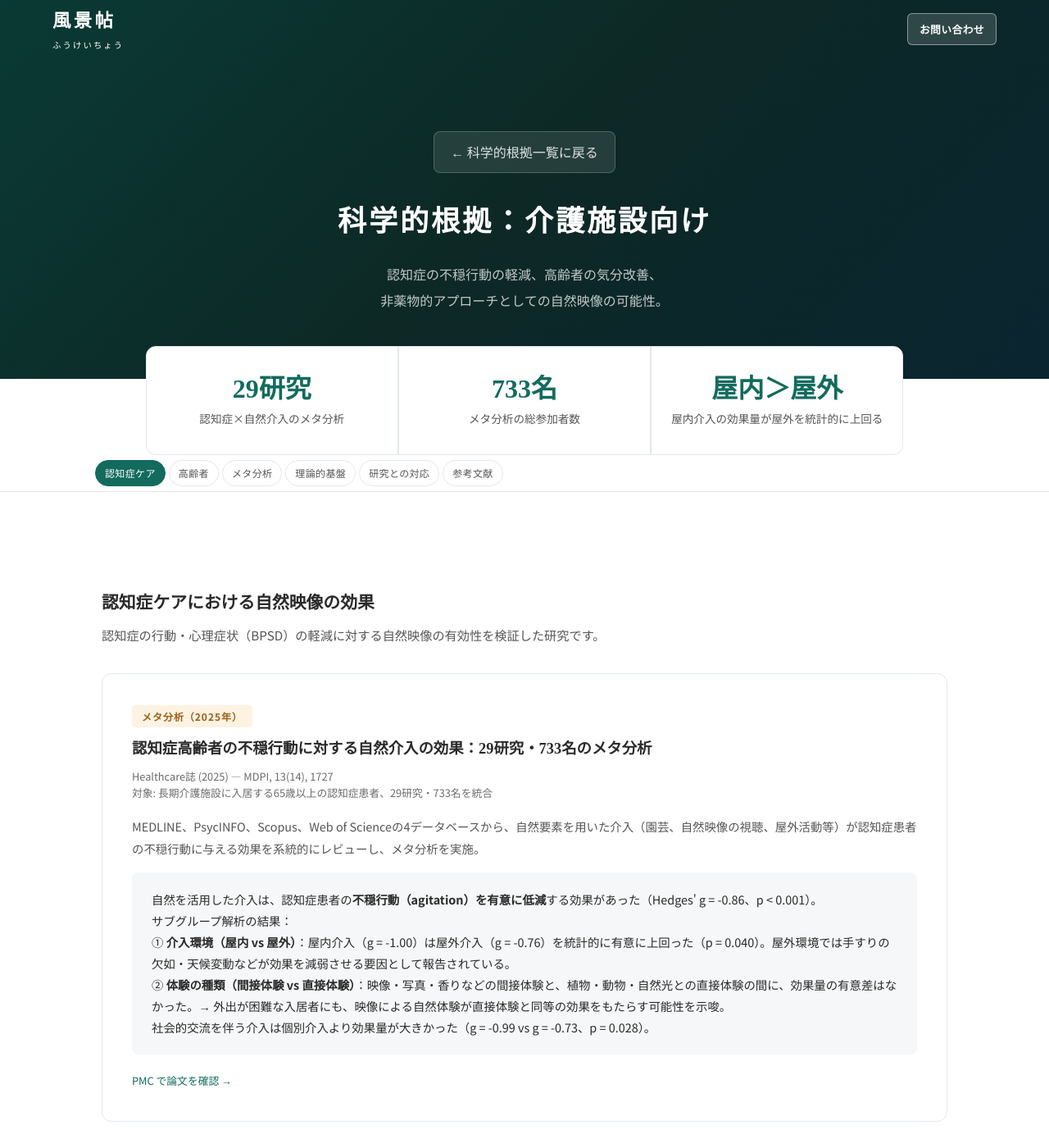
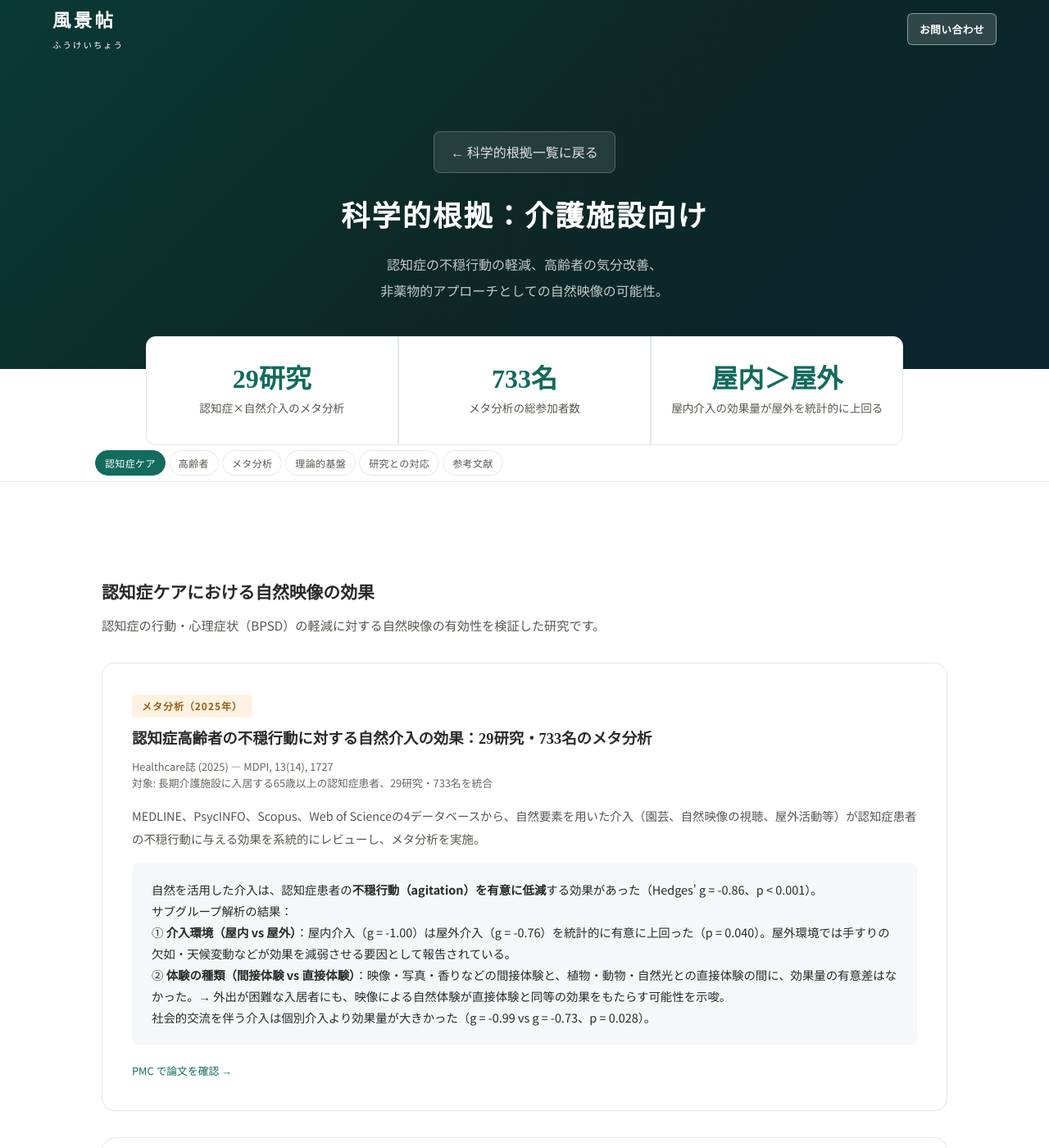
Before and after one commit to dr836gnypeq-ctrl/fukeichou-site, a Jekyll site: the page built from evidence/care.html, in a window 1280 px wide and 1400 px high. Shown: the whole window at 82% size. Built offline with Jekyll 4.4.1, drawn with Linux system fonts in a browser that asks for light colours; nearby versions of some CDN libraries.

Commit message:
Apply design-v3 to production: warm ink colors, 16px radius, moss shadows, iPad table fix
CSS v=20260405a. Changes:
- ink-light/ink-faint → warm undertone (#5a5650, #6b6560)
- Card border-radius 12→16px with subtle 2-layer shadow
- Button border-radius 6→8px
- Header: saturate(120%) blur(14px) glass effect
- Feature-card hover: 2-layer moss-tinted shadow
- Pricing-card: brand-colored shadow
- Pricing-discount: card-badge style matching pricing-zero
- Section-heading: letter-spacing .06em, line-height 1.45
- btn-primary hover: 2-layer shadow
- Comparison table: width:100%+min-width:560px for iPad, mask ≤600px only

```diff
--- a/_layouts/default.html
+++ b/_layouts/default.html
@@ -59,7 +59,7 @@
 <link rel="prefetch" href="{{ '/' | relative_url }}">
 <link rel="prefetch" href="{{ '/evidence/' | relative_url }}">
 {% endif %}
-<link rel="stylesheet" href="{{ '/assets/css/style.css' | relative_url }}?v=20260329a">
+<link rel="stylesheet" href="{{ '/assets/css/style.css' | relative_url }}?v=20260405a">
 <script src="https://cdn.jsdelivr.net/npm/lucide@0.383.0/dist/umd/lucide.min.js" defer></script>
 </head>
 <body>
--- a/assets/css/style.css
+++ b/assets/css/style.css
@@ -1,6 +1,6 @@
 *,*::before,*::after{margin:0;padding:0;box-sizing:border-box}
 :root{
---ink:#2a2a2a;--ink-light:#555555;--ink-faint:#6b6b6b;
+--ink:#2a2a2a;--ink-light:#5a5650;--ink-faint:#6b6560;
 --paper:#ffffff;--paper-warm:#f5f7f8;
 --moss:#136b5e;--moss-light:#15795a;
 --gold:#9a5e15;--gold-light:#b06e20;
@@ -17,7 +17,7 @@ a:hover{color:var(--gold)}
 .container{max-width:var(--max-w);margin:0 auto;padding:0 24px}
 .section{padding:100px 0}
 .section:nth-child(even){background:var(--paper-warm)}
-.section-heading{font-family:var(--serif);font-size:2rem;font-weight:600;text-align:center;margin-bottom:20px;letter-spacing:.08em}
+.section-heading{font-family:var(--serif);font-size:2rem;font-weight:600;text-align:center;margin-bottom:20px;letter-spacing:.06em;line-height:1.45}
 .section-lead{text-align:center;color:var(--ink-light);font-size:1rem;line-height:2;margin-bottom:48px;max-width:480px;margin-left:auto;margin-right:auto}
 .section-tagline{text-align:center;font-family:var(--serif);font-size:1.15rem;font-weight:500;letter-spacing:.06em;color:var(--ink);margin-bottom:16px}
 .change-preview{color:#1a6fd4;font-size:.92em;margin-top:4px;margin-bottom:4px;padding:3px 8px;border-left:3px solid #1a6fd4;display:block}
@@ -41,7 +41,7 @@ a:hover{color:var(--gold)}
 /* at-top: CTA白透過 */
 .site-header.at-top .header-cta-btn{background:rgba(255,255,255,.15);border:1px solid rgba(255,255,255,.45);color:#fff!important}
 .site-header.at-top .header-cta-btn:hover{background:rgba(255,255,255,.28)}
-.site-header.scrolled{background:rgba(250,248,245,.95);backdrop-filter:blur(12px);border-bottom-color:var(--border)}
+.site-header.scrolled{background:rgba(250,248,245,.92);backdrop-filter:saturate(120%) blur(14px);border-bottom-color:var(--border)}
 .site-header.scrolled .logo-text{color:var(--ink)}
 
 /* Hero video */
@@ -61,9 +61,9 @@ a:hover{color:var(--gold)}
 .hero-title{font-family:var(--serif);font-size:3rem;font-weight:700;color:var(--white);letter-spacing:.12em;line-height:1.6;margin-bottom:24px}
 .hero-subtitle{font-size:1.05rem;font-weight:300;color:rgba(255,255,255,.88);line-height:2;margin-bottom:40px}
 .hero-actions{display:flex;gap:16px;justify-content:center;flex-wrap:wrap}
-.btn{display:inline-block;padding:14px 32px;font-family:var(--sans);font-size:.95rem;font-weight:500;border-radius:6px;border:none;cursor:pointer;transition:all .3s var(--ease);text-align:center;text-decoration:none}
+.btn{display:inline-block;padding:14px 32px;font-family:var(--sans);font-size:.95rem;font-weight:500;border-radius:8px;border:none;cursor:pointer;transition:all .3s var(--ease);text-align:center;text-decoration:none}
 .btn-primary{background:var(--moss);color:var(--white)}
-.btn-primary:hover{background:var(--moss-light);color:var(--white);transform:translateY(-1px);box-shadow:0 4px 20px rgba(19,107,94,.3)}
+.btn-primary:hover{background:var(--moss-light);color:var(--white);transform:translateY(-2px);box-shadow:0 6px 20px rgba(19,107,94,0.25),0 3px 8px rgba(0,0,0,0.06)}
 .btn-hero-cta{background:#fff;color:#136b5e;padding:13px 36px;border-radius:100px;font-size:1rem;font-weight:500;letter-spacing:.03em;border:none;transition:all .3s var(--ease)}
 .btn-hero-cta:hover{background:rgba(255,255,255,.88);transform:translateY(-1px)}
 .btn-ghost{background:transparent;color:var(--white);border:1px solid rgba(255,255,255,.5)}
@@ -81,21 +81,21 @@ a:hover{color:var(--gold)}
 
 /* Pain */
 .pain-grid{display:grid;grid-template-columns:repeat(auto-fill,minmax(280px,1fr));gap:32px}
-.pain-card{text-align:center;padding:40px 24px;background:var(--white);border-radius:12px;border:1px solid var(--border)}
+.pain-card{text-align:center;padding:40px 24px;background:var(--white);border-radius:16px;border:1px solid var(--border);box-shadow:0 1px 4px rgba(0,0,0,0.02),0 4px 12px rgba(0,0,0,0.02)}
 .pain-icon{font-size:2.4rem;margin-bottom:16px;color:#136b5e}.pain-icon svg{width:40px;height:40px;stroke:#136b5e}
 .pain-card h3{font-family:var(--serif);font-size:1.05rem;margin-bottom:12px;line-height:1.6}
 .pain-card p{font-size:.9rem;color:var(--ink-light);line-height:1.8}
 
 /* Features */
 .feature-grid{display:grid;grid-template-columns:repeat(2,1fr);gap:32px;margin-bottom:48px}
-.feature-card{padding:36px;background:var(--white);border-radius:12px;border:1px solid var(--border);transition:box-shadow .3s}
-.feature-card:hover{box-shadow:0 8px 30px rgba(0,0,0,.06)}
+.feature-card{padding:36px;background:var(--white);border-radius:16px;border:1px solid var(--border);transition:box-shadow .3s,transform .3s;box-shadow:0 1px 4px rgba(0,0,0,0.02),0 4px 12px rgba(0,0,0,0.02)}
+.feature-card:hover{box-shadow:0 8px 24px rgba(19,107,94,0.08),0 4px 12px rgba(0,0,0,0.04);transform:translateY(-1px)}
 .feature-q{font-family:var(--serif);font-size:1.05rem;font-weight:600;margin-bottom:12px;color:var(--ink);line-height:1.7}
 .feature-a{font-size:.9rem;color:var(--ink-light);line-height:1.9}
 
 /* Evidence */
 .evidence-grid{display:grid;grid-template-columns:repeat(auto-fill,minmax(260px,1fr));gap:32px;margin-bottom:32px}
-.evidence-card{text-align:center;padding:40px 24px;background:var(--white);border-radius:12px;border:1px solid var(--border)}
+.evidence-card{text-align:center;padding:40px 24px;background:var(--white);border-radius:16px;border:1px solid var(--border);box-shadow:0 1px 4px rgba(0,0,0,0.02),0 4px 12px rgba(0,0,0,0.02)}
 .evidence-stat{font-family:var(--serif);font-size:1.6rem;font-weight:700;color:var(--moss);margin-bottom:16px}
 .evidence-card h3{font-family:var(--serif);font-size:1rem;margin-bottom:12px}
 .evidence-card p{font-size:.85rem;color:var(--ink-light);line-height:1.8}
@@ -148,7 +148,7 @@ a:hover{color:var(--gold)}
 .flow-note{text-align:center;padding:20px;background:var(--moss);color:var(--white);border-radius:8px;font-size:1.1rem}
 
 /* Pricing */
-.pricing-card{max-width:520px;margin:0 auto;background:var(--white);border-radius:16px;border:1px solid var(--border);overflow:hidden;text-align:center}
+.pricing-card{max-width:520px;margin:0 auto;background:var(--white);border-radius:16px;border:1px solid var(--border);overflow:hidden;text-align:center;box-shadow:0 8px 30px rgba(19,107,94,0.08),0 4px 14px rgba(0,0,0,0.04)}
 .pricing-header{padding:40px 32px 32px;background:linear-gradient(135deg,#136b5e 0%,#15795a 100%);color:var(--white)}
 .pricing-badge{display:inline-block;padding:4px 16px;background:var(--gold);color:var(--white);font-size:.8rem;font-weight:700;border-radius:20px;margin-bottom:16px;letter-spacing:.1em}
 .pricing-amount{display:flex;align-items:baseline;justify-content:center;gap:4px}
@@ -161,9 +161,9 @@ a:hover{color:var(--gold)}
 .pricing-includes ul{list-style:none}
 .pricing-includes li{padding:8px 0;font-size:.9rem;border-bottom:1px solid var(--border)}
 .pricing-includes li::before{content:"✓ ";color:var(--moss);font-weight:700}
-.pricing-discount{padding:20px 32px;background:var(--paper-warm)}
-.pricing-discount p{font-size:.95rem}
-.pricing-discount small{color:var(--ink-faint);font-size:.8rem}
+.pricing-discount{margin:16px 32px;padding:14px 16px;background:#eaf4f1;border-radius:8px;text-align:center}
+.pricing-discount p{font-size:.95rem;color:#0f6e56;line-height:1.8;margin:0}
+.pricing-discount small{color:rgba(15,110,86,0.7);font-size:.8rem}
 .pricing-note{padding:16px 32px;font-size:.8rem;color:var(--ink-faint)}
 .pricing-card .btn{margin:0 32px 32px;width:calc(100% - 64px)}
 
@@ -256,7 +256,7 @@ a:hover{color:var(--gold)}
 
 /* ---- 本物宣言セクション ---- */
 .authentic-grid{display:grid;grid-template-columns:repeat(3,1fr);gap:28px;margin-top:8px}
-.authentic-card{padding:36px 28px;background:var(--white);border-radius:12px;border:1px solid var(--border)}
+.authentic-card{padding:36px 28px;background:var(--white);border-radius:16px;border:1px solid var(--border);box-shadow:0 1px 4px rgba(0,0,0,0.02),0 4px 12px rgba(0,0,0,0.02)}
 .authentic-icon{font-family:var(--serif);font-size:1.5rem;font-weight:700;color:var(--moss);margin-bottom:16px;letter-spacing:.1em}
 .authentic-card h3{font-family:var(--serif);font-size:1rem;font-weight:600;margin-bottom:12px;line-height:1.7}
 .authentic-card p{font-size:.88rem;color:var(--ink-light);line-height:1.9}
@@ -461,7 +461,7 @@ a:hover{color:var(--gold)}
     margin-left:-24px;margin-right:-24px; /* container padding を突き破って全幅に */
   }
   .comp-table-scroll{
-    overflow-x:scroll;
+    overflow-x:auto;
     -webkit-overflow-scrolling:touch;
     border-radius:0;
     border-left:none;border-right:none;
@@ -477,43 +477,41 @@ a:hover{color:var(--gold)}
   .comp-th{min-width:90px;font-size:.72rem;padding:8px 8px}
   .comp-td{padding:10px 8px;font-size:.75rem}
   .comp-sub{font-size:.68rem}
-  /* スクロールヒント: 右端に薄いグラデーション */
-  .comp-table-scroll{
-    -webkit-mask-image:linear-gradient(to right,black 85%,transparent 100%);
-    mask-image:linear-gradient(to right,black 85%,transparent 100%);
-  }
 }
 
-/* ---- 比較表 モバイル v2: table-layout固定で確実に幅制御 ---- */
+/* ---- 比較表 モバイル v2: 幅制御 ---- */
 @media(max-width:768px){
   .comp-table-outer{
     margin-left:-24px;
     margin-right:-24px;
   }
   .comp-table-scroll{
-    overflow-x:scroll;
+    overflow-x:auto;
     -webkit-overflow-scrolling:touch;
     border-left:none;
     border-right:none;
     border-radius:0;
-    /* マスクで右端が切れることを示す */
-    -webkit-mask-image:linear-gradient(to right,#000 80%,transparent 100%);
-    mask-image:linear-gradient(to right,#000 80%,transparent 100%);
   }
-  /* table-layout:fixedにして幅を完全コントロール */
+  /* table-layout:fixedで比率コントロール。min-widthでiPhoneはスクロール、iPadは全幅 */
   .comp-table{
     table-layout:fixed;
-    width:560px; /* 5列分の合計: 76+110+118+118+118=540 + 余白 */
-    min-width:unset;
+    width:100%;
+    min-width:560px;
   }
   .comp-th-label,.comp-td-label{ width:76px; font-size:.72rem; padding:10px 4px 10px 8px }
   .comp-th-ours,.comp-td-ours  { width:110px }
   .comp-th,.comp-td            { width:118px; font-size:.72rem; padding:10px 6px }
   .comp-sub{ font-size:.66rem; line-height:1.45 }
   .comp-good,.comp-ok,.comp-bad,.comp-ng,.comp-neutral{ font-size:.82rem }
-  /* stickyは完全廃止（Safari overflow内で動作保証なし） */
   .comp-th-label{ position:static!important }
   .comp-td-label{ position:static!important }
+}
+/* スクロールヒントマスク: iPhoneなど狭い画面のみ */
+@media(max-width:600px){
+  .comp-table-scroll{
+    -webkit-mask-image:linear-gradient(to right,#000 80%,transparent 100%);
+    mask-image:linear-gradient(to right,#000 80%,transparent 100%);
+  }
 }
 
 /* ---- 地図 モバイル: container padding を突き破って全幅に ---- */
@@ -535,7 +533,7 @@ a:hover{color:var(--gold)}
 .ev-bottom-nav a:hover{color:var(--moss);border-color:var(--moss);background:var(--paper-warm);transform:translateY(-1px);box-shadow:0 4px 12px rgba(0,0,0,.06)}
 
 /* ---- エビデンスページ 論文カード ---- */
-.ev-study{background:var(--white);border:1px solid var(--border);border-radius:12px;padding:36px;margin-bottom:24px;margin-top:32px}
+.ev-study{background:var(--white);border:1px solid var(--border);border-radius:16px;padding:36px;margin-bottom:32px;margin-top:32px}
 .ev-study--rct{border-left:3px solid var(--moss);padding-left:20px}
 .ev-study-note{background:var(--sand-pale,#f8f5f0);border-left:3px solid var(--ink-light,#aaa);padding:12px 16px;margin-top:16px;font-size:.85rem;color:var(--ink-light,#666);line-height:1.7}
 .ev-study-badge{display:inline-block;padding:3px 12px;font-size:.75rem;font-weight:700;letter-spacing:.08em;border-radius:4px;margin-bottom:12px}
```
